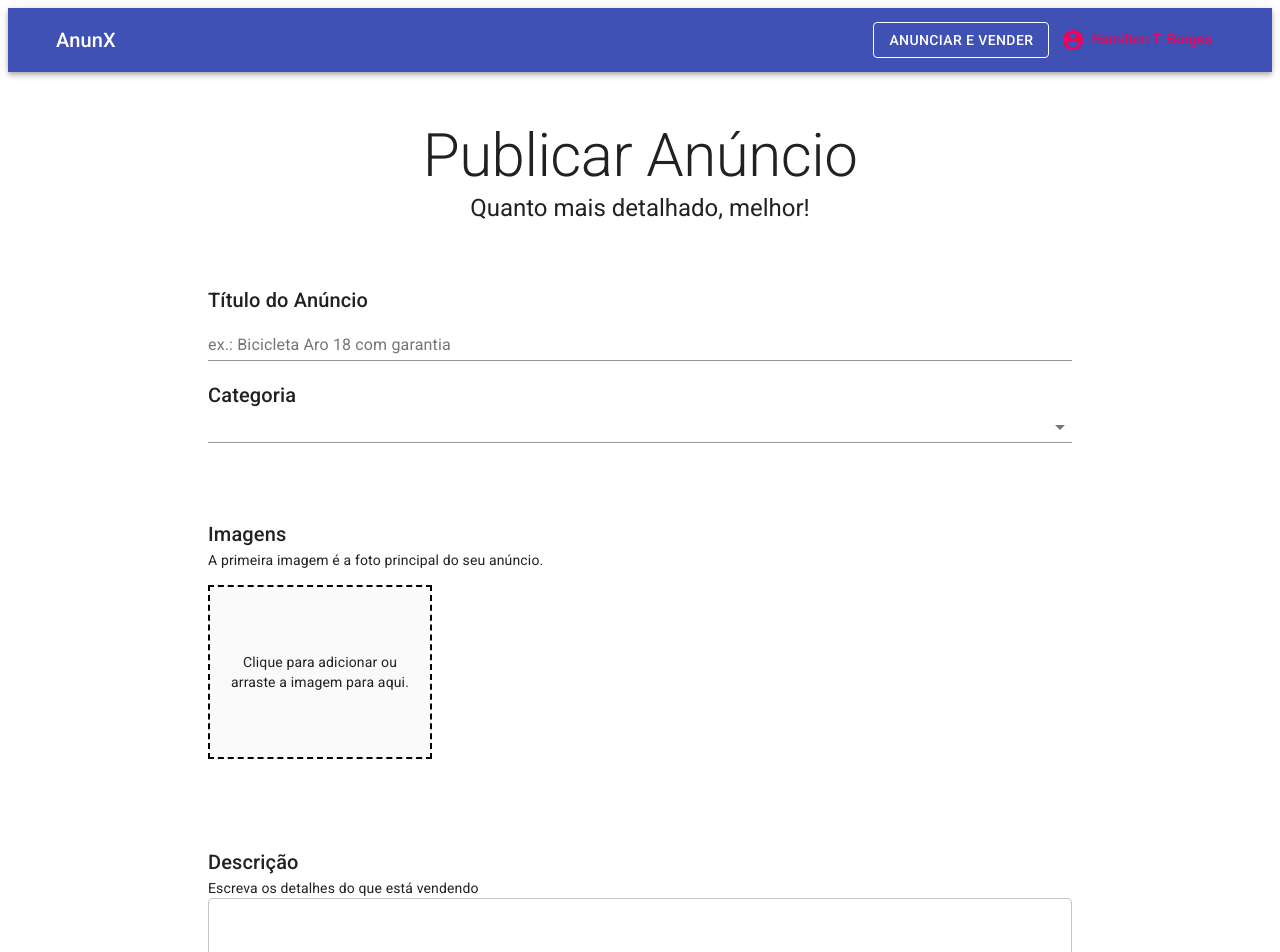
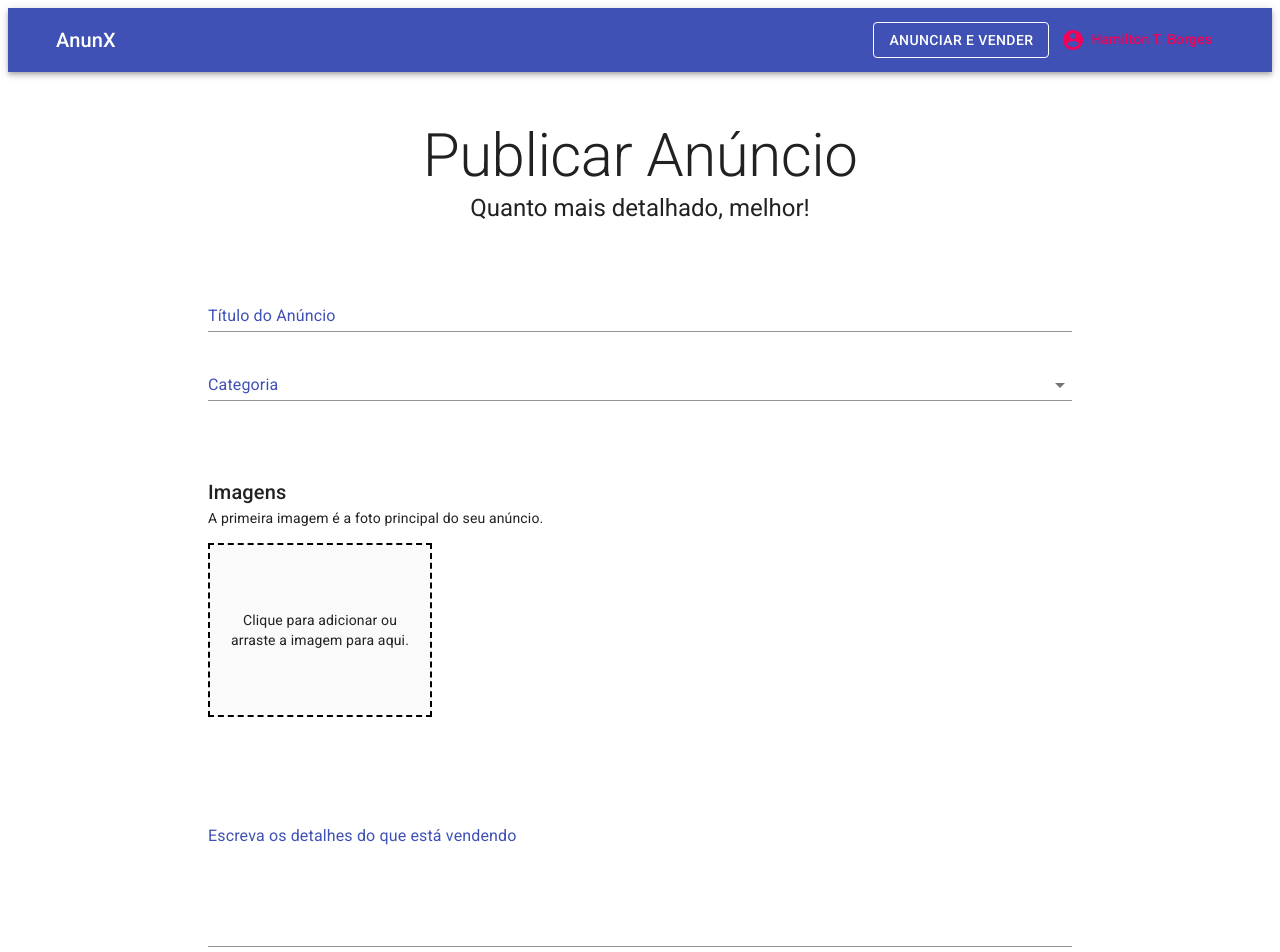
Before and after one commit to hamiltontborges/anunx, a Next.js app: page /user/publish in a window 1280 px wide. Shown: the top 952 px of the page. Built offline with nearby package versions, Linux system fonts and the light colour scheme.

Commit message:
validacao do campo descricao + refactor formControl

```diff
--- a/pages/user/publish.js
+++ b/pages/user/publish.js
@@ -12,11 +12,13 @@
   FormControl,
   FormHelperText,
   IconButton,
+  Input,
   InputAdornment,
   InputLabel,
   MenuItem,
   OutlinedInput,
   Select,
+  TextareaAutosize,
   TextField,
   Typography,
 } from '@material-ui/core'
@@ -38,6 +40,10 @@
     display: 'flex',
     flexWrap: 'wrap',
     marginTop: 15,
+  },
+  inputLabel: {
+    fontWeight: 400,
+    color: theme.palette.primary.main
   },
   dropzone: {
     display: 'flex',
@@ -88,7 +94,11 @@
     .min(6, 'Escreva um título maior')
     .max(100, 'Título muito grande')
     .required('Campo obrigatório'),
-  category: string().required('Campo obrigatório')
+  category: string().required('Campo obrigatório'),
+  description: string()
+    .min(50, 'Escreva uma descrição com pelo menos 50 caracteres')
+    .max(500, 'Descrição muito grande')
+    .required('Campo obrigatório'),
 
 })
 
@@ -124,6 +134,7 @@
         initialValues={{
           title: '',
           category: '',
+          description: '',
         }}
         validationSchema={validationSchema}
         onSubmit={(values) => {
@@ -141,6 +152,7 @@
             return (
               <form onSubmit={handleSubmit}>
                 <Container maxWidth="sm">
+
                   <Typography component="h1" variant="h2" align="center" color="textPrimary">
                     Publicar Anúncio
                   </Typography>
@@ -149,27 +161,26 @@
                   </Typography>
                 </Container>
                 <br /><br />
+
                 <Container maxWidth="md" className={classes.boxContainer}>
                   <Box className={classes.box}>
-                    <Typography component="h6" variant="h6" color="textPrimary">
-                      Título do Anúncio
-                    </Typography>
-                    <TextField
+
+                    <FormControl error={errors.title} fullWidth>
+                      <InputLabel className={classes.inputLabel}>Título do Anúncio</InputLabel>
+                      <Input
                         name='title'
                         value={values.title}
                         onChange={handleChange}
-                      label="ex.: Bicicleta Aro 18 com garantia"
-                      size="small"
-                      fullWidth
-                      error={errors.title}
-                      helperText={errors.title}
+                        placeholder='ex.: Bicicleta Aro 18 com garantia'
                       />
+                      <FormHelperText>
+                        {errors.title}
+                      </FormHelperText>
+                    </FormControl>
                     <br /> <br />
 
-                    <Typography component="h6" variant="h6" color="textPrimary">
-                      Categoria
-                    </Typography>
                     <FormControl error={errors.category} fullWidth>
+                      <InputLabel className={classes.inputLabel}>Categoria</InputLabel>
                       <Select
                         name="category"
                         value={values.category}
@@ -193,6 +204,7 @@
                         {errors.category}
                       </FormHelperText>
                     </FormControl>
+
                   </Box>
                 </Container>
 
@@ -244,18 +256,20 @@
 
                 <Container maxWidth="md" className={classes.boxContainer}>
                   <Box className={classes.box}>
-                    <Typography component="h6" variant="h6" color="textPrimary">
-                      Descrição
-                    </Typography>
-                    <Typography component="div" variant="body2" color="textPrimary">
-                      Escreva os detalhes do que está vendendo
-                    </Typography>
-                    <TextField
+
+                    <FormControl error={errors.description} fullWidth>
+                      <InputLabel className={classes.inputLabel}>Escreva os detalhes do que está vendendo</InputLabel>
+
+                      <Input
+                        name="description"
                         multiline
                         rows={6}
                         variant="outlined"
-                      fullWidth
                       />
+                      <FormHelperText>
+                        {errors.description}
+                      </FormHelperText>
+                    </FormControl>
                   </Box>
                 </Container>
 
```
Lines whose indentation alone changed are shown as unchanged.
